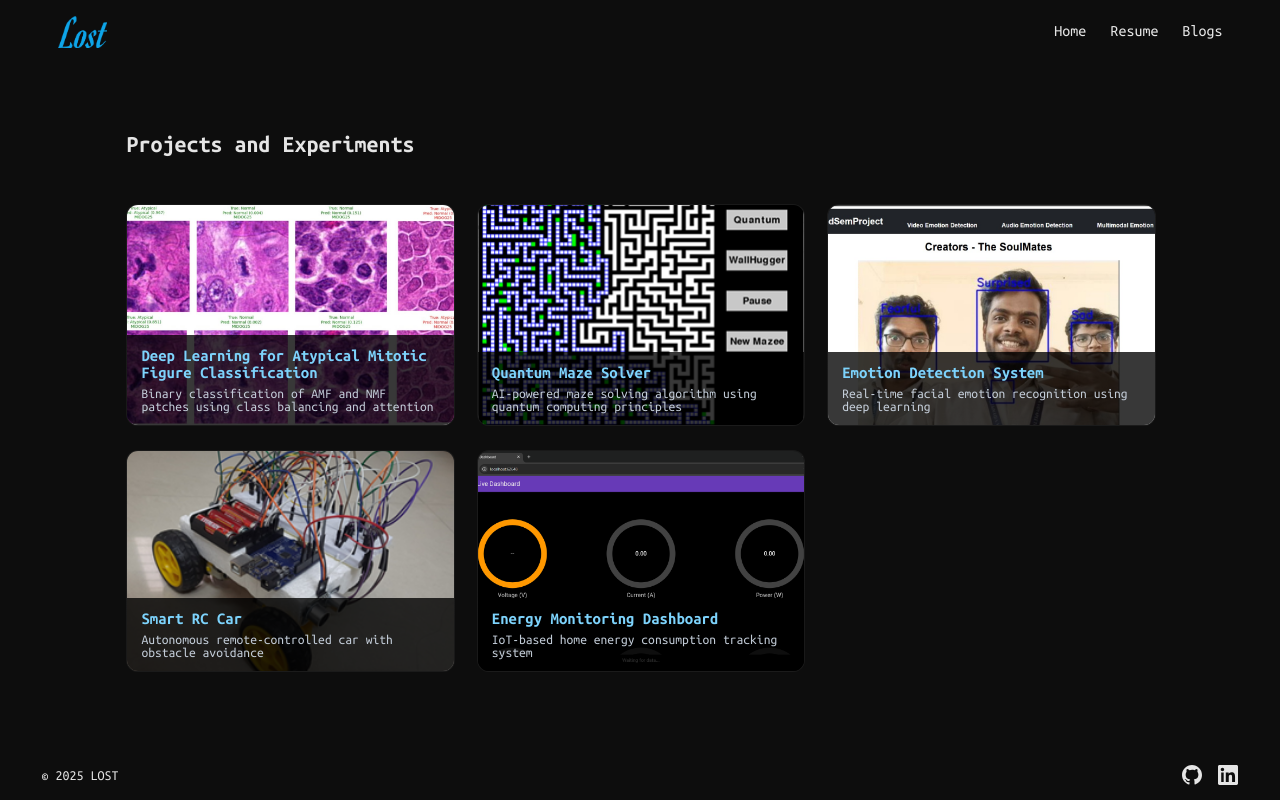
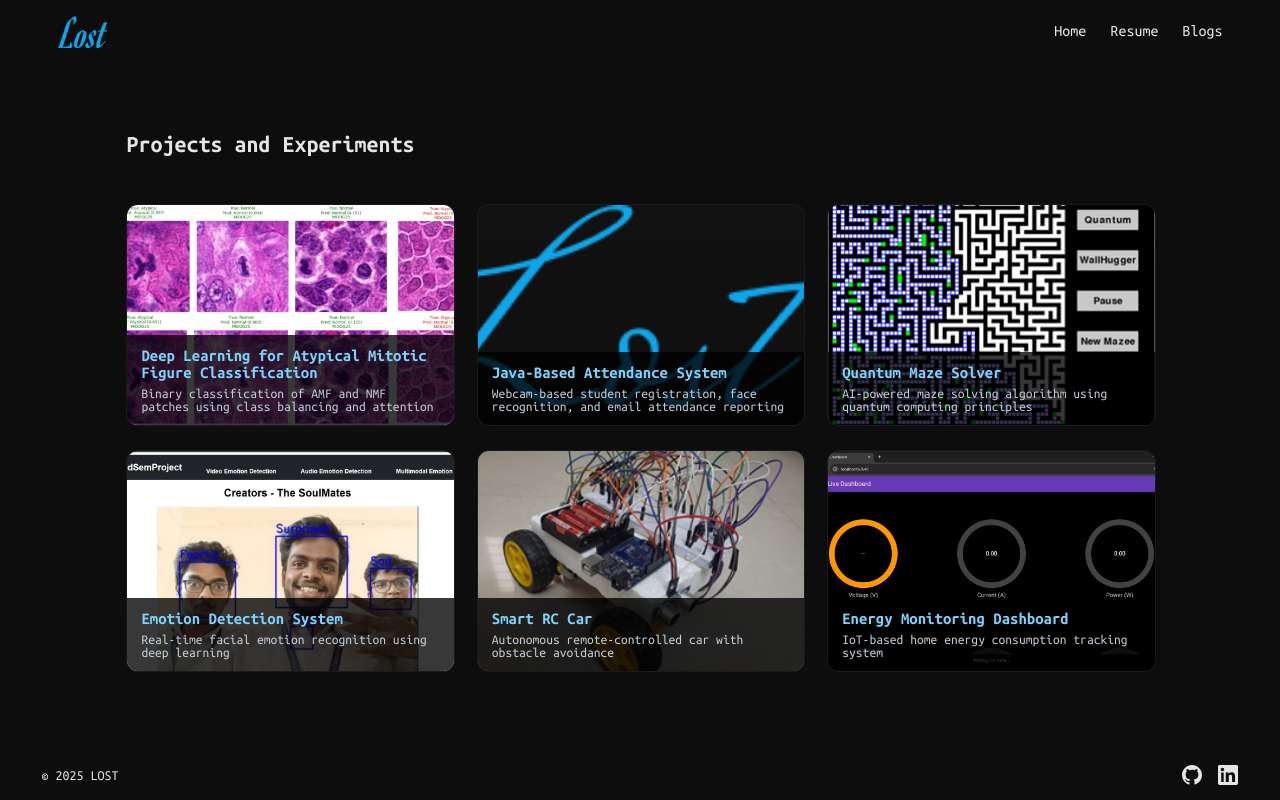
Before and after one commit to LostLuinor/lost-website, a SvelteKit app: page /projects in a window 1280 px wide. Built offline with nearby package versions, Linux system fonts and the light colour scheme.

Commit message:
added javaAttendanceProject

```diff
--- a/src/routes/projects/+page.svelte
+++ b/src/routes/projects/+page.svelte
@@ -9,6 +9,14 @@
 				'End-to-end histopathology pipeline for atypical mitotic figure classification. The project combines curated dataset preparation, 4x AMF augmentation, baseline benchmarking, and attention-based model improvement. DenseNet-121 was selected as the main backbone, and SE attention delivered the strongest overall results in experiments.',
 			imageUrl: '/images/mitoticFigures.png',
 			githubUrl: 'https://github.com/LostLuinor/MitoticFigureClassification'
+		},
+		{
+			title: 'Java-Based Attendance System',
+			description: 'Webcam-based student registration, face recognition, and email attendance reporting',
+			fullDescription:
+				'Java desktop application built with OpenCV via JavaCPP for face detection and recognition. The system registers students with 50 training images each, tracks attendance in real time, and exports attendance records to CSV before sending them by email. It includes a simple Swing GUI for registration, attendance capture, and report delivery.',
+			imageUrl: '/images/LostLogo.png',
+			githubUrl: 'https://github.com/LostLuinor/Java-Attendance-System'
 		},
 		{
 			title: 'Quantum Maze Solver',
```
